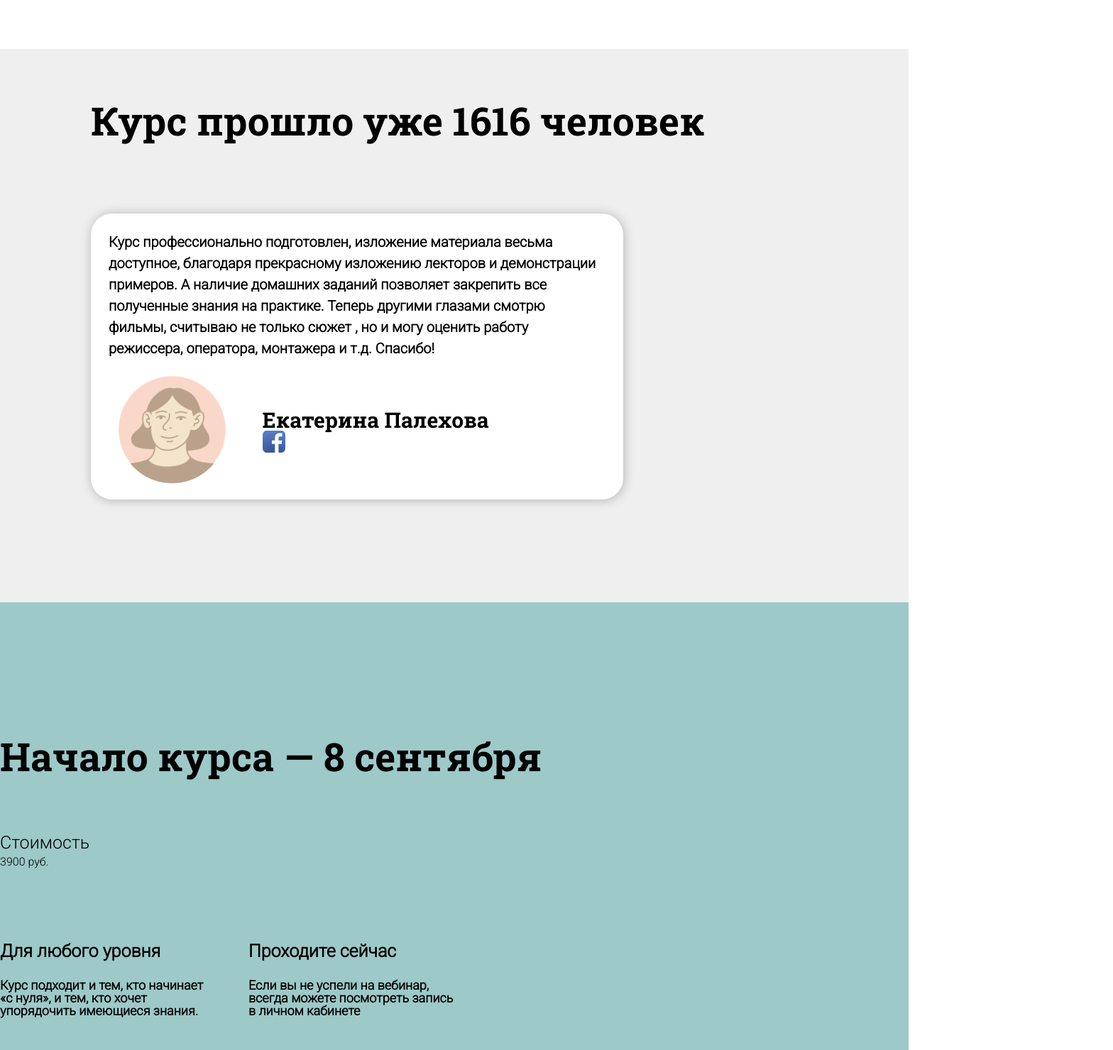
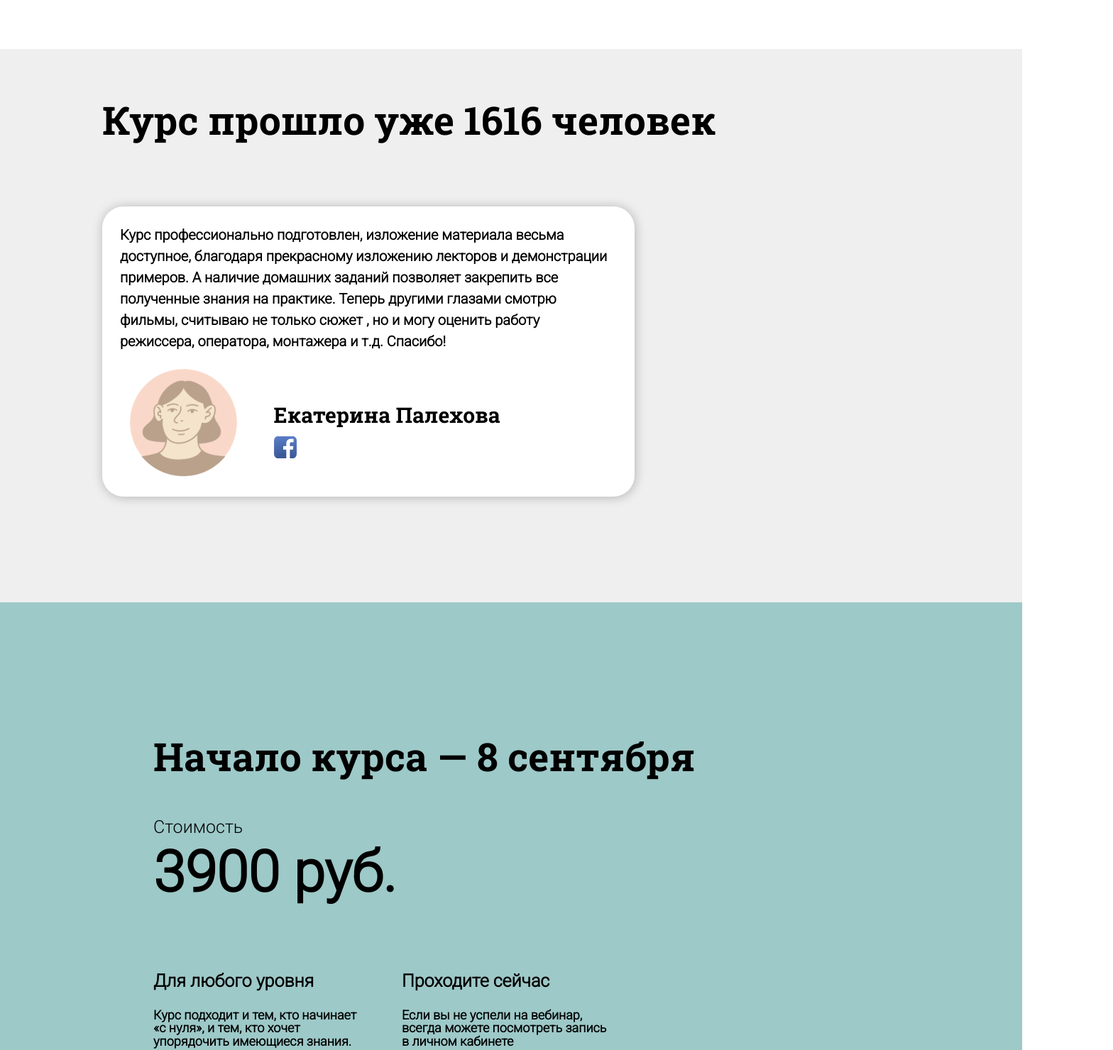
Before and after one commit to IdrisVeli1987/Project-Modul-1, a plain HTML site: page index.html in a window 1280 px wide. Shown: the part 4100-5580 px from the top of the page at 71% size, 1568 px wide, since content can reach past the window. Drawn offline with Linux system fonts and the light colour scheme.

Commit message:
final index

```diff
--- a/index.html
+++ b/index.html
@@ -4,7 +4,7 @@
     <meta charset="UTF-8" />
     <meta http-equiv="X-UA-Compatible" content="IE=edge" />
     <meta name="viewport" content="width=device-width, initial-scale=1.0" />
-    <link rel="stylesheet" href="style.css" />
+    <link rel="stylesheet" href="./style.css" />
     <title>Project Modul 1</title>
   </head>
   <body>
@@ -229,19 +229,18 @@
           </div>
         </div>
       </section>
-    </div>
 
       <section class="content-commentary">
-      <div class="container">
-        <h1 class="header">Курс прошло уже 1616 человек</h1>
+        <div class="commentary-container">
+          <h1 class="commentary-header">Курс прошло уже 1616 человек</h1>
           <div class="commentary-article">
             <p>
               Курс профессионально подготовлен, изложение материала весьма
               доступное, благодаря прекрасному изложению лекторов и демонстрации
               примеров. А наличие домашних заданий позволяет закрепить все
-            полученные знания на практике. Теперь другими глазами смотрю фильмы,
-            считываю не только сюжет , но и могу оценить работу режиссера,
-            оператора, монтажера и т.д. Спасибо!
+              полученные знания на практике. Теперь другими глазами смотрю
+              фильмы, считываю не только сюжет , но и могу оценить работу
+              режиссера, оператора, монтажера и т.д. Спасибо!
             </p>
             <div class="profile">
               <img src="img/content-commentary/1 9.png" alt="profile" />
@@ -261,13 +260,13 @@
       </section>
 
       <section class="content-course-detail">
-      <div class="container">
+        <div class="course-container">
           <div class="course-date">
             <h1 class="header">Начало курса — 8 сентября</h1>
           </div>
           <div class="course-price">
             <p class="price-heading">Стоимость</p>
-          <p>3900 руб.</p>
+            <p class="price">3900 руб.</p>
           </div>
           <div class="course-level">
             <div class="level-content">
@@ -321,5 +320,6 @@
           </div>
         </div>
       </footer>
+    </div>
   </body>
 </html>
```
Lines whose indentation alone changed are shown as unchanged.
